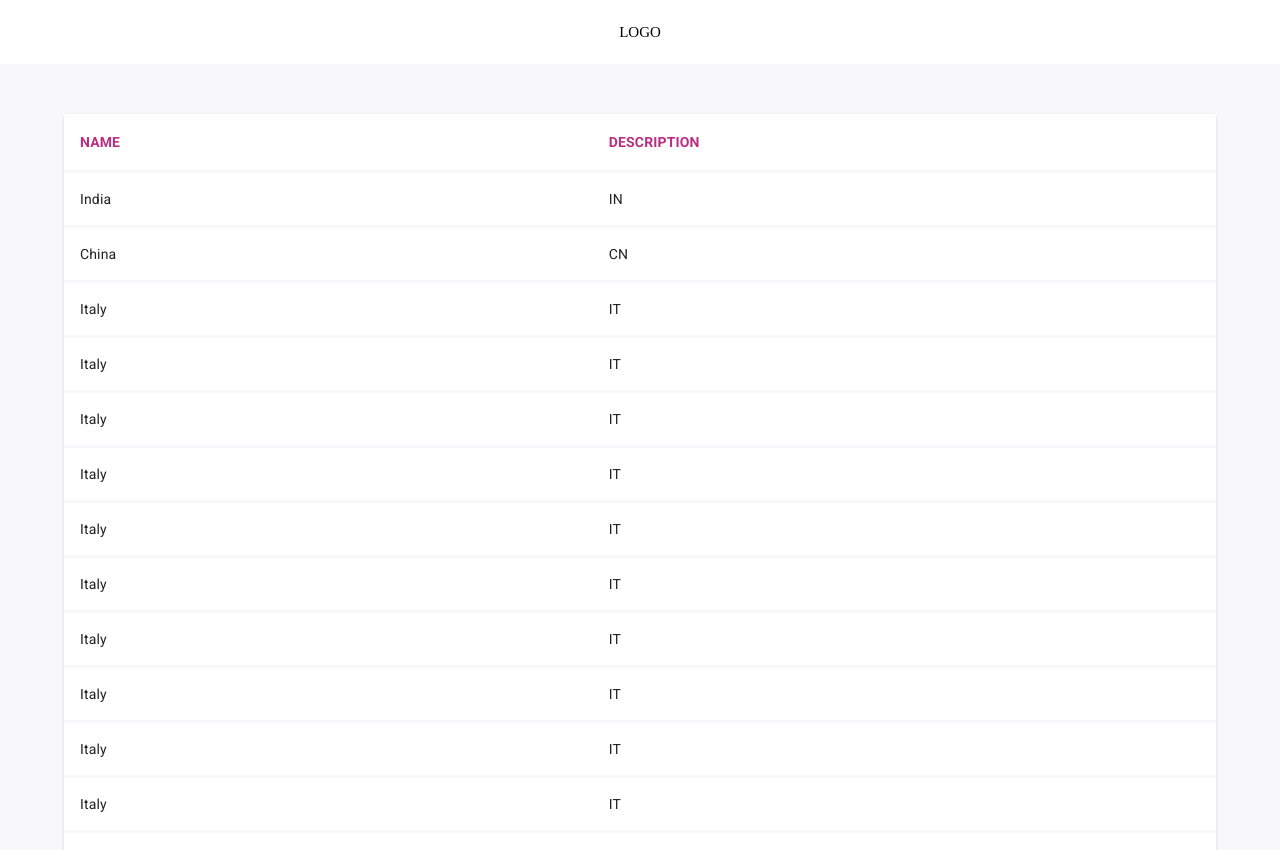
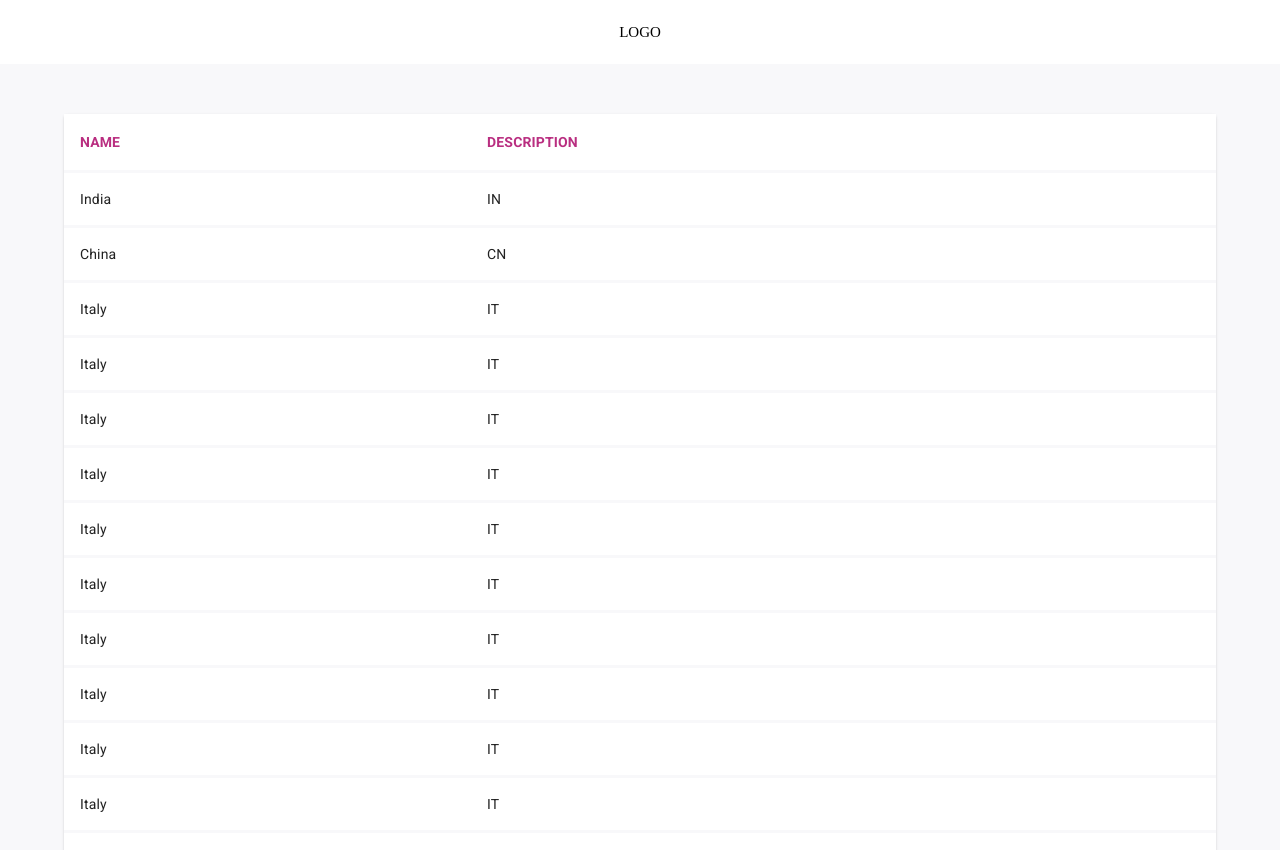
Before and after one commit to yabandzhiev/business-directory, a React (Create React App) app: page / in a window 1280 px wide. Built offline with nearby package versions, Linux system fonts and the light colour scheme.

Commit message:
Update columns.ts

```diff
--- a/src/constants/columns.ts
+++ b/src/constants/columns.ts
@@ -7,7 +7,7 @@ interface Column {
 }
 
 export const columns: readonly Column[] = [
-  { id: "name", label: "Name", minWidth: 80 },
+  { id: "name", label: "Name", minWidth: 1 },
   { id: "description", label: "Description", minWidth: 100 },
 ];
 
```
